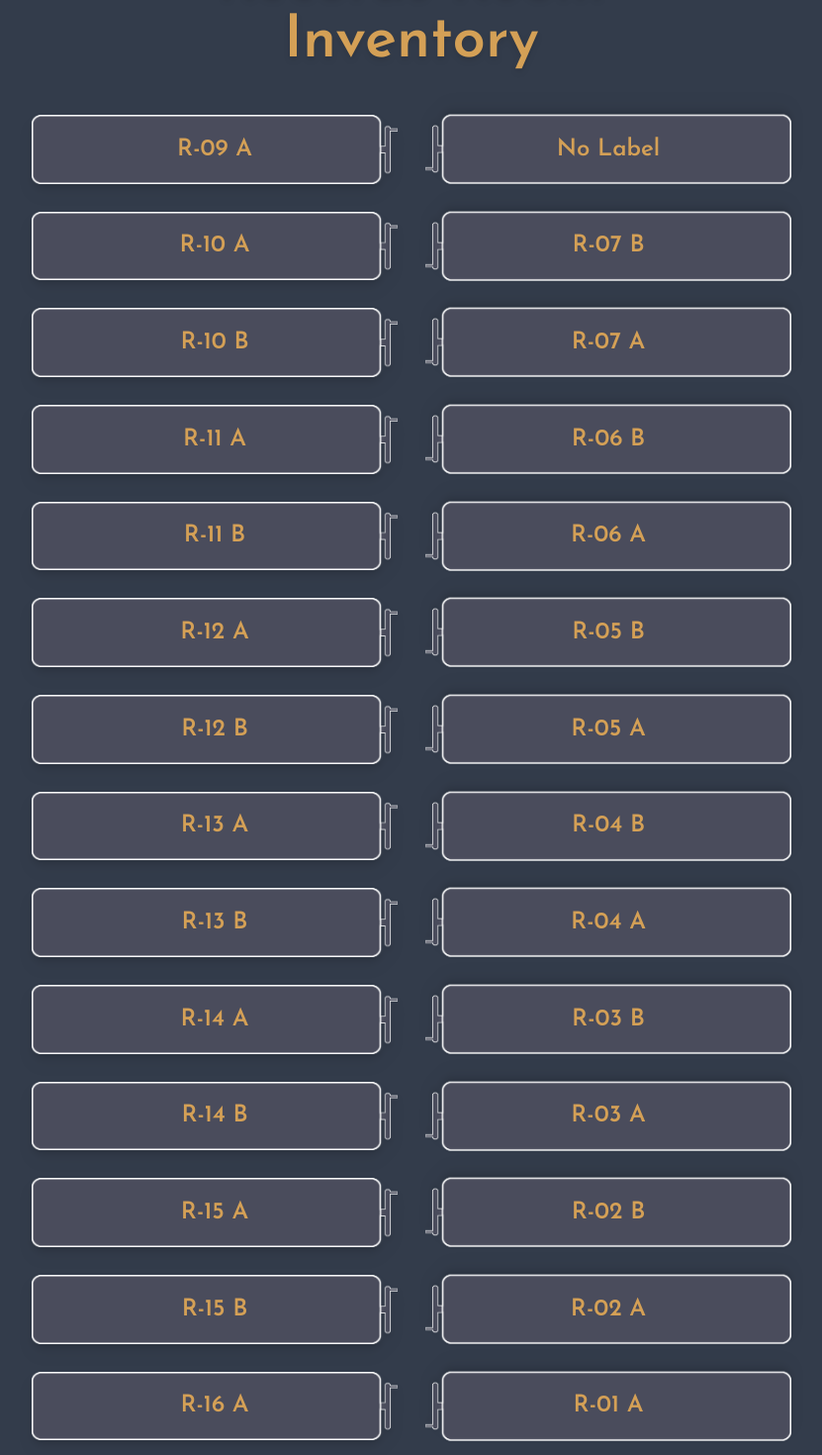
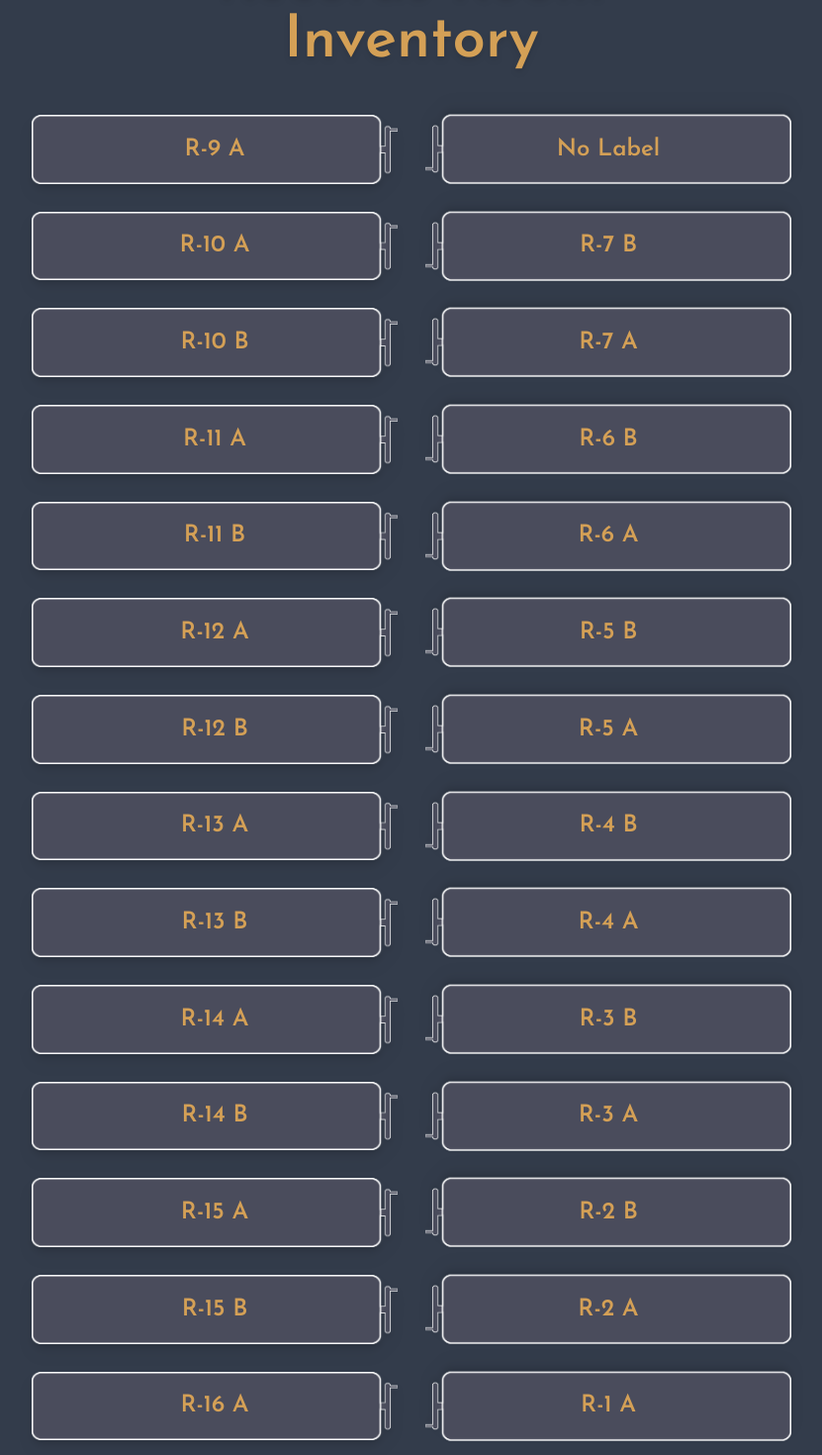
Before and after one commit to naufudge/records-room-inventory, a Next.js app: page / in a window 1280 px wide. Shown: the part 80-1550 px from the top of the page at 99% size, without its empty margins (224-1055 px from the left). Built offline with nearby package versions, Linux system fonts and the light colour scheme.

Commit message:
connected to rack data

```diff
--- a/src/app/api/rack/route.js
+++ b/src/app/api/rack/route.js
@@ -1,20 +1,20 @@
 import { NextRequest, NextResponse } from "next/server";
 // const xlsx = require("xlsx");
-import { records_floor_plan } from "../../../utils/ConnectToSheet"
+// import { records_floor_plan } from "../../../utils/ConnectToSheet"
+import { connectToJson } from "../../../utils/connectToJson"
 
-const floor_plan = records_floor_plan()
+// const floor_plan = records_floor_plan()
 // const workbook = xlsx.readFile("src/test.xlsx");
 
 export async function GET(request) {
     try {
+        const records = connectToJson()
         console.log("reached");
-        const workbook = records_floor_plan()
-        console.log(workbook);
 
         // const {search} = await request.json()
         const response = NextResponse.json({
             status: 200,
-            workbook: workbook
+            records
         })
         return response;
     } catch (error) {
--- a/src/components/Main.jsx
+++ b/src/components/Main.jsx
@@ -2,33 +2,38 @@
 
 import Image from "next/image"
 import rack from "../../public/assets/border-rack-light.png"
-import { useState } from "react"
+import { useState, useEffect } from "react"
 import Popup from "./Popup";
 import axios from 'axios';
 
 const Main = () => {
     const [down, setDown] = useState(false)
-    const [rackDetails, setRackDetails] = useState({
-        name: '',
-        items: []
+    // const [rackDetails, setRackDetails] = useState({
+    //     name: '',
+    //     items: []
+    // })
+    const [rackDetails, setRackDetails] = useState(null)
+    const [popup, showPopup] = useState(false)
+    const [popupDetail, setPopupDetails] = useState({
+      name: '',
+      items: [],
     })
-    const [popup, showPopup] = useState(false)
 
     const rack_list = [
-        ["R-09 A", "No Label"],
-        ["R-10 A", "R-07 B"],
-        ["R-10 B", "R-07 A"],
-        ["R-11 A", "R-06 B"],
-        ["R-11 B", "R-06 A"],
-        ["R-12 A", "R-05 B"],
-        ["R-12 B", "R-05 A"],
-        ["R-13 A", "R-04 B"],
-        ["R-13 B", "R-04 A"],
-        ["R-14 A", "R-03 B"],
-        ["R-14 B", "R-03 A"],
-        ["R-15 A", "R-02 B"],
-        ["R-15 B", "R-02 A"],
-        ["R-16 A", "R-01 A"],
+        ["R-9 A", "No Label"],
+        ["R-10 A", "R-7 B"],
+        ["R-10 B", "R-7 A"],
+        ["R-11 A", "R-6 B"],
+        ["R-11 B", "R-6 A"],
+        ["R-12 A", "R-5 B"],
+        ["R-12 B", "R-5 A"],
+        ["R-13 A", "R-4 B"],
+        ["R-13 B", "R-4 A"],
+        ["R-14 A", "R-3 B"],
+        ["R-14 B", "R-3 A"],
+        ["R-15 A", "R-2 B"],
+        ["R-15 B", "R-2 A"],
+        ["R-16 A", "R-1 A"],
         ["R-16 B", ""],
         ["R-17 A", ""],
         ["R-17 B", ""],
@@ -41,18 +46,35 @@ const Main = () => {
     const RackCss = "rack static mx-auto my-auto drop-shadow-lg"
     const labelCss = "absolute px-2 lg:px-5 lg:py-2 rounded-full bg- -translate-x-1/2 -translate-y-1/2 top-1/2 left-1/2 text-[#D4A056] text-sm md:text-2xl font-semibold z-20"
 
-    const handlePopup = async (detail) => {
-    showPopup(!popup)
-    setRackDetails({...rackDetails, name: detail})
-    try {
-        const response = await axios.get('api/rack')
-        const search_data = response.data.search_data
-        setRackDetails({...rackDetails, items: search_data})
+    useEffect(()=> {
+      const getRecords = async () => {
+        try {
+          const response = await axios.get('api/rack')
+          const records = response.data.records
+          setRackDetails(records)
+        } catch (error) {
+          console.log(error.message)
+        }
+      }
+      if (!rackDetails) getRecords();
+    }, [rackDetails])
 
-        return search_data
-    } catch (error) {
-        console.log(error.message)
-    }
+    const handlePopup = (detail) => {
+      // setRackDetails({...rackDetails, name: detail})
+
+      // try {
+      //     const response = await axios.get('api/rack')
+      //     const data = response.data.records
+      //     const rack_records = data[detail.toLowerCase()]
+      //     setRackDetails({...rackDetails, items: rack_records})
+      //     console.log(rackDetails);
+      //     showPopup(!popup)
+      //     return data
+      // } catch (error) {
+      //     console.log(error.message)
+      // }
+      setPopupDetails({name: detail, items: rackDetails[detail.toLowerCase()]})
+      showPopup(!popup)
     }
 
     return (
@@ -85,7 +107,7 @@ const Main = () => {
           </div>
         ))
       }
-      <Popup show={popup} close={showPopup} rackName={rackDetails.name} rackItems={rackDetails.items} />
+      <Popup show={popup} close={showPopup} rackName={popupDetail.name} rackItems={popupDetail.items} />
       </div>
     </div>
     )
--- a/src/components/Popup.jsx
+++ b/src/components/Popup.jsx
@@ -1,4 +1,4 @@
-const Popup = ({ show, close, rackName }) => {
+const Popup = ({ show, close, rackName, rackItems }) => {
     if (!show) return null;
 
     const handlePopupClose = (e) => { if (e.target.id === "popup") close(false) }
@@ -16,12 +16,10 @@ const Popup = ({ show, close, rackName }) => {
                     onClick={() => close(false)}
                     >x</span>
                 </div>
-                <div className="text-white">
-                    <p>Test</p>
-                    <p>Test</p>
-                    <p>Test</p>
-                    <p>Test</p>
-                    <p>Test</p>
+                <div className="text-white text-sm">
+                    {rackItems?.map((item, index) => (
+                        <p id={index} className="">{item}</p>
+                    ))}
                 </div>
             </div>
         </div>
--- a/src/utils/ConnectToSheet.js
+++ b/src/utils/ConnectToSheet.js
@@ -1,11 +1,16 @@
 const xlsx = require('xlsx');
-// import * as xlsx from 'xlsx';
+const fs = require('fs');
 
-const workbook = xlsx.readFile("public/Records_Room_Floor_Plan.xlsx");
+const workbook = xlsx.readFile("\\\\10.12.29.55\\office\\Share File\\N a u F\\Records Room Floor Plan.xlsx");
 
 const records_floor_plan = (search = null) => {
+    // fetch("./src/Records Room Floor Plan.xlsx")
+    // .then((res) => res.arrayBuffer())
+    // .then((ab) => {
+    //   const workbook = xlsx.read(ab, { type: "array" });
+    //   console.log("html ", workbook);
+    // });
     var lowerCaseSheets = []
-    var results = []
     var output = {}
     const sheets = workbook.SheetNames
     sheets.filter((value) => {
@@ -13,6 +18,7 @@ const records_floor_plan = (search = null) => {
     })
 
     for (const sheet_num in sheets) {
+        var results = []
         var sheet_name = sheets[sheet_num]
         var sheet = workbook.Sheets[sheet_name]
         console.log(sheet_name)
@@ -26,6 +32,10 @@ const records_floor_plan = (search = null) => {
         }
         output[sheet_name.toLowerCase()] = results
     }
+
+
+    const jsonString = JSON.stringify(output, null, 4)
+    fs.writeFileSync('./public/records.json', jsonString)
 
     return output;
 
@@ -43,4 +53,5 @@ const records_floor_plan = (search = null) => {
     // }
 }
 
-console.log(records_floor_plan())
+// console.log(records_floor_plan())
+records_floor_plan()
--- /dev/null
+++ b/src/utils/connectToJson.js
@@ -0,0 +1,12 @@
+const records = require("../../public/records.json")
+
+export const connectToJson = () => {
+    // fetch('C:/Users/mohamed.nauf/Desktop/records-room-inventory/public/records.json')
+    //     .then((res) => {
+    //         return res.json();
+    //     }).then((data) => {
+    //         const Data = data;
+    //     })
+    console.log(records)
+    return records;
+}
```
Also changed, not shown: 1 other file (tests, documents, lock files or other folders).
